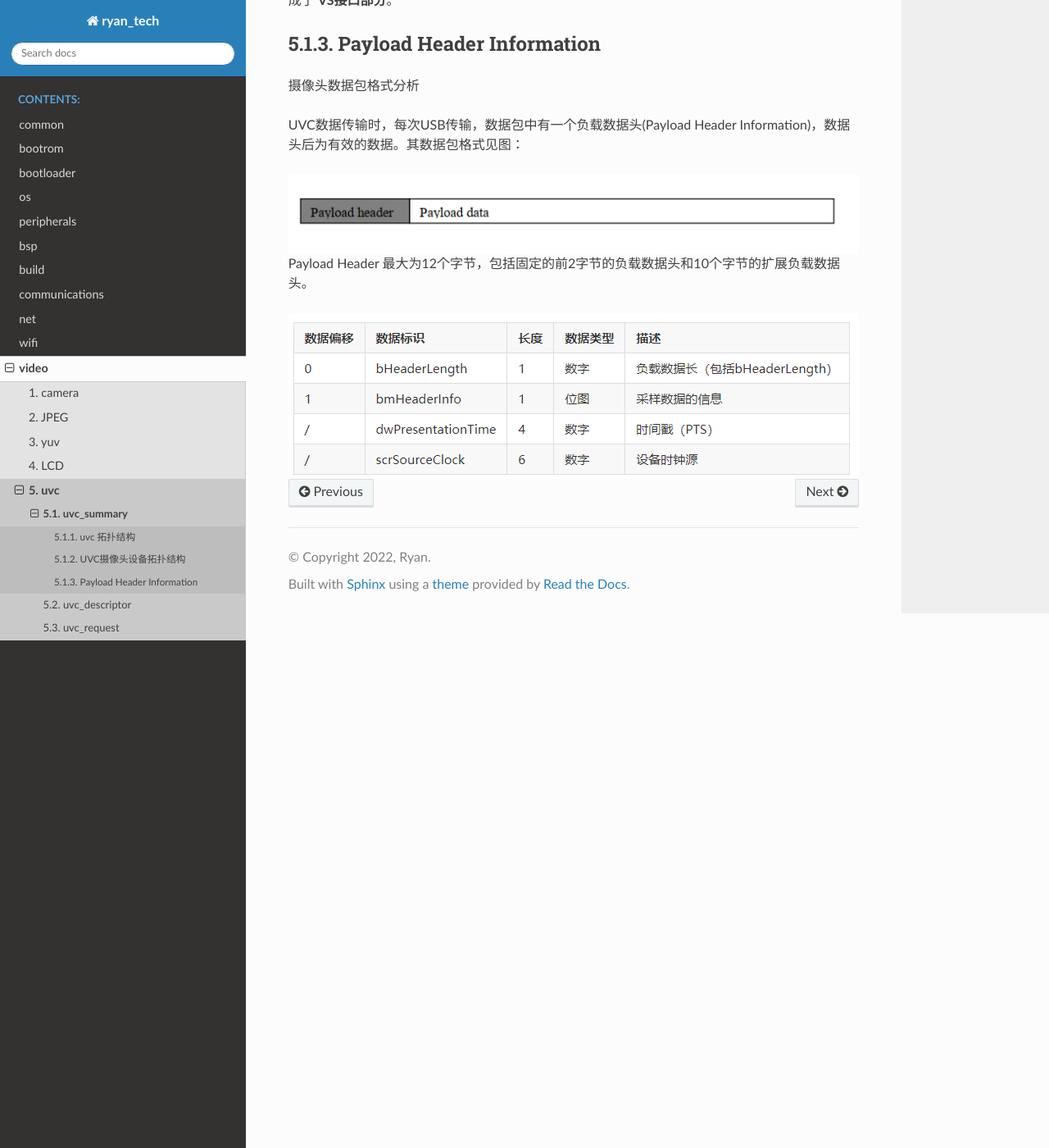
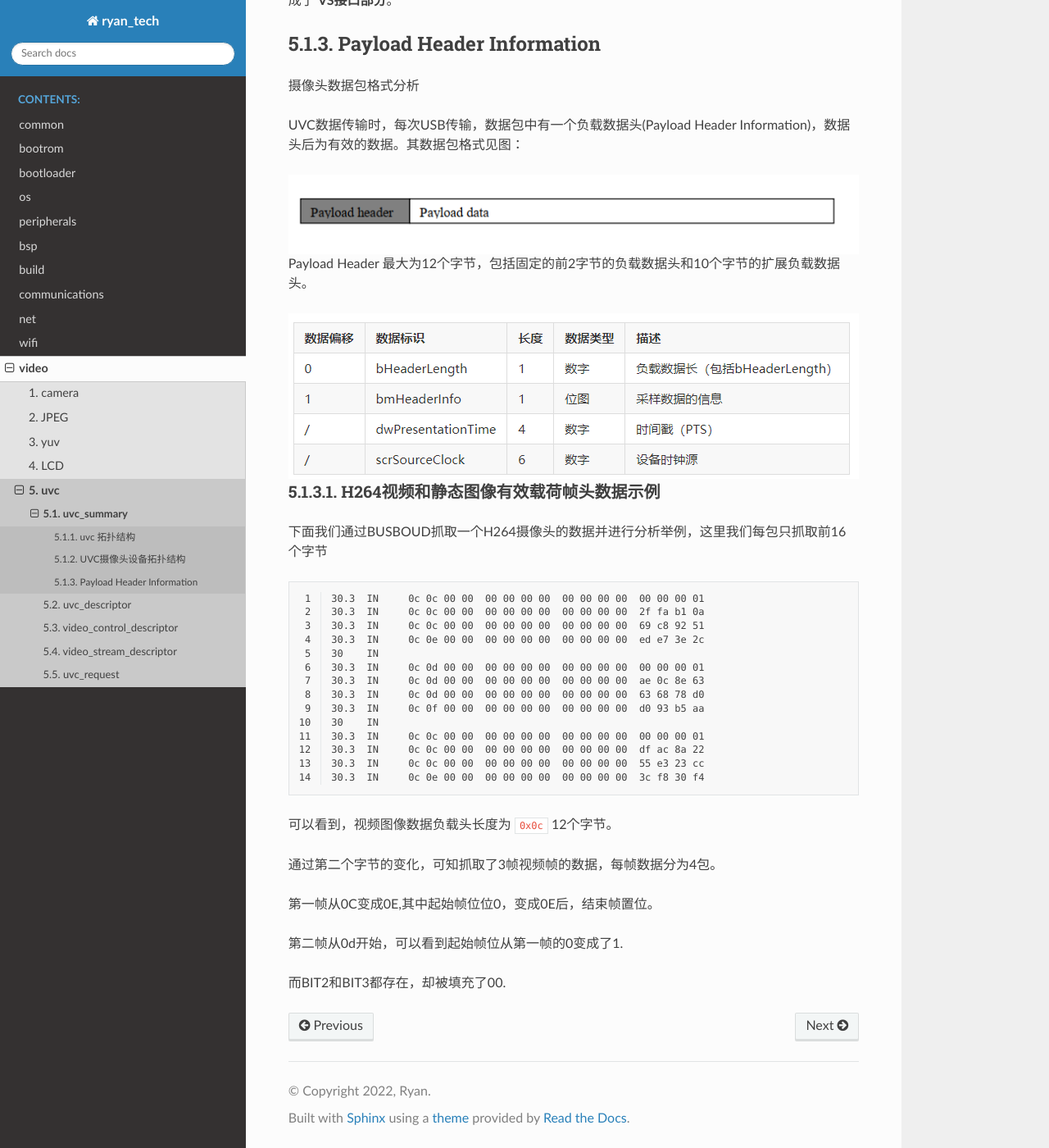
Before and after one commit to BlackTudou/tech_doc, a Sphinx documentation site: the page built from source/video/uvc/uvc_summary/index.rst, in a window 1280 px wide and 1400 px high, scrolled down 1175 px. Shown: the whole window at 82% size. Built offline with Sphinx 7.4.7 and the Read the Docs theme 2.0.0, drawn with Linux system fonts in a browser that asks for light colours.

Commit message:
update uvc - 2

```diff
--- a/source/peripherals/usb/index.rst
+++ b/source/peripherals/usb/index.rst
@@ -3,7 +3,8 @@ usb
 =====
 
 .. toctree::
-   :maxdepth: 2
+   :maxdepth: 1
+   :caption: USB_2_0
 
    summary <summary/index>
    usb_descriptor <usb_descriptor/index>
--- a/source/video/uvc/index.rst
+++ b/source/video/uvc/index.rst
@@ -7,4 +7,6 @@ uvc
 
     uvc_summary <uvc_summary/index>
     uvc_descriptor <uvc_descriptor/index>
+    video_control_descriptor <video_control_descriptor/index>
+    video_stream_descriptor <video_stream_descriptor/index>
     uvc_request <uvc_request/index>
--- a/source/video/uvc/uvc_summary/index.rst
+++ b/source/video/uvc/uvc_summary/index.rst
@@ -55,3 +55,37 @@ Payload Header 最大为12个字节，包括固定的前2字节的负载数据
     :align: center
     :alt: Images
     :figclass: align-center
+
+--------------------------------------
+H264视频和静态图像有效载荷帧头数据示例
+--------------------------------------
+
+下面我们通过BUSBOUD抓取一个H264摄像头的数据并进行分析举例，这里我们每包只抓取前16个字节
+
+.. code-block:: text
+    :linenos:
+
+    30.3  IN     0c 0c 00 00  00 00 00 00  00 00 00 00  00 00 00 01
+    30.3  IN     0c 0c 00 00  00 00 00 00  00 00 00 00  2f fa b1 0a
+    30.3  IN     0c 0c 00 00  00 00 00 00  00 00 00 00  69 c8 92 51
+    30.3  IN     0c 0e 00 00  00 00 00 00  00 00 00 00  ed e7 3e 2c
+    30    IN
+    30.3  IN     0c 0d 00 00  00 00 00 00  00 00 00 00  00 00 00 01
+    30.3  IN     0c 0d 00 00  00 00 00 00  00 00 00 00  ae 0c 8e 63
+    30.3  IN     0c 0d 00 00  00 00 00 00  00 00 00 00  63 68 78 d0
+    30.3  IN     0c 0f 00 00  00 00 00 00  00 00 00 00  d0 93 b5 aa
+    30    IN
+    30.3  IN     0c 0c 00 00  00 00 00 00  00 00 00 00  00 00 00 01
+    30.3  IN     0c 0c 00 00  00 00 00 00  00 00 00 00  df ac 8a 22
+    30.3  IN     0c 0c 00 00  00 00 00 00  00 00 00 00  55 e3 23 cc
+    30.3  IN     0c 0e 00 00  00 00 00 00  00 00 00 00  3c f8 30 f4
+
+可以看到，视频图像数据负载头长度为 ``0x0c`` 12个字节。
+
+通过第二个字节的变化，可知抓取了3帧视频帧的数据，每帧数据分为4包。
+
+第一帧从0C变成0E,其中起始帧位位0，变成0E后，结束帧置位。
+
+第二帧从0d开始，可以看到起始帧位从第一帧的0变成了1.
+
+而BIT2和BIT3都存在，却被填充了00.
```
Also changed, not shown: source/video/uvc/uvc_descriptor/index.rst (+26 -0 lines), source/video/uvc/video_control_descriptor/index.rst (added, +168 -0 lines), source/video/uvc/video_stream_descriptor/index.rst (added, +108 -0 lines), source/video/uvc/_static/camera_descriptor_layout.png (added), source/video/uvc/_static/vc_descriptor_subtypes.png (added), source/video/uvc/_static/video_descriptor_types.png (added), source/video/uvc/_static/video_interface_codes.png (added).
